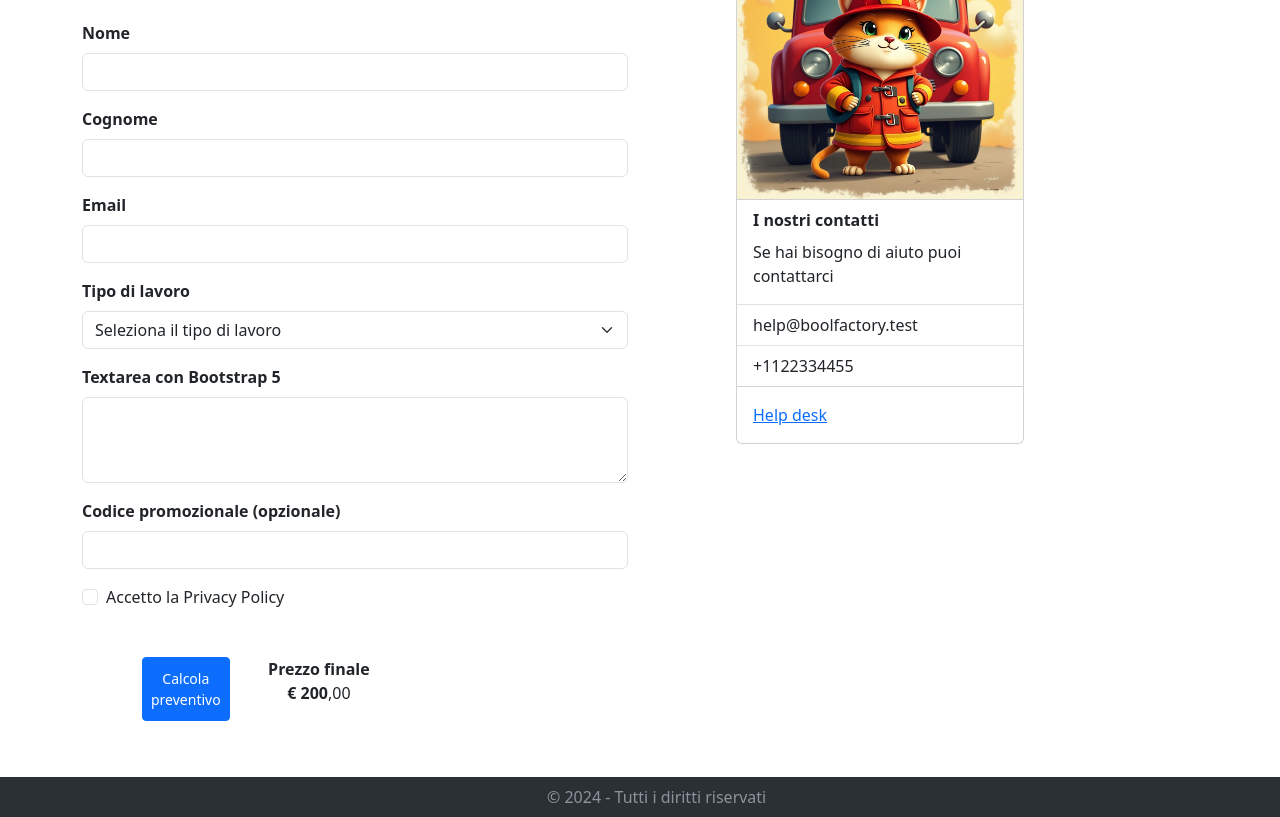
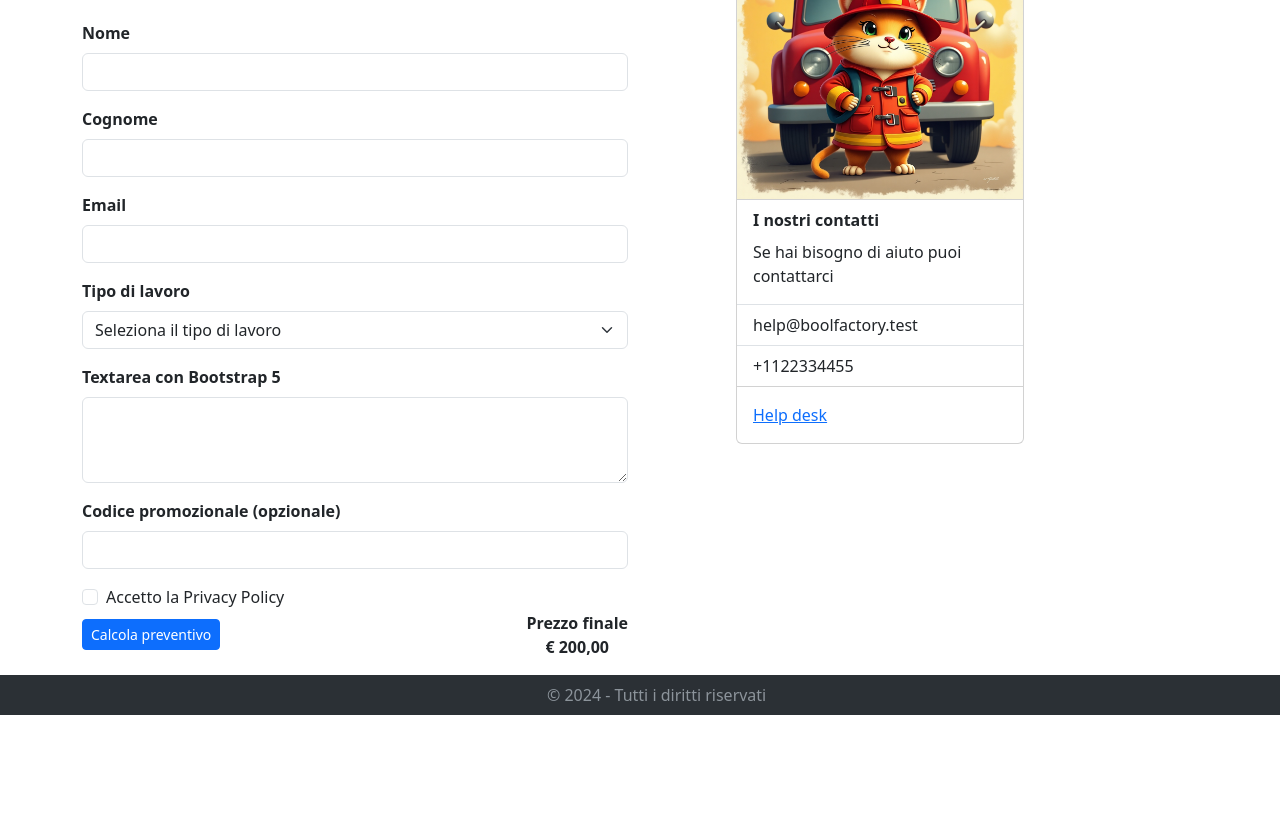
Before and after one commit to TommasoGabellini/bootstrap-preventivo, a plain HTML site: page index.html in a window 1280 px wide. Shown: the part 152-969 px from the top of the page. After the commit the page ends 867 px from the top, so only its background shows below. Drawn offline with nearby package versions, Linux system fonts and the light colour scheme.

Commit message:
feat: fine base

```diff
--- a/index.html
+++ b/index.html
@@ -81,27 +81,13 @@
                           <label class="form-check-label" for="invalidCheck">Accetto la Privacy Policy</label>
 
                         </div>
-                        <div class="container-fluid ">
-                         <div class="col-md-6 m-5 d-flex">
-                          <button class="btn btn-primary btn-sm" type="submit">Calcola preventivo</button>
-
-                          <div class="col-md-6 mx-4">
-                           <p class="container-fluid text-center"><strong>Prezzo finale </strong><br
-                           class="container-fluid text-center"><strong>€ 200</strong>,00</p>
+                        <div class="d-flex flex-wrap justify-content-between align-items-center price-container">
+                          <button class="btn btn-primary btn-sm mb-2" type="submit">Calcola preventivo</button>
+                          <div class="text-center mb-2">
+                              <p class="mb-0"><strong>Prezzo finale</strong></p>
+                              <p class="mb-0"><strong>€ 200,00</strong></p>
                           </div>
-
-                         </div>
-
-                       </div>
-
-
-
-
-
-
-
-
-
+                      </div>
 
                 </div>
             </form>
```
